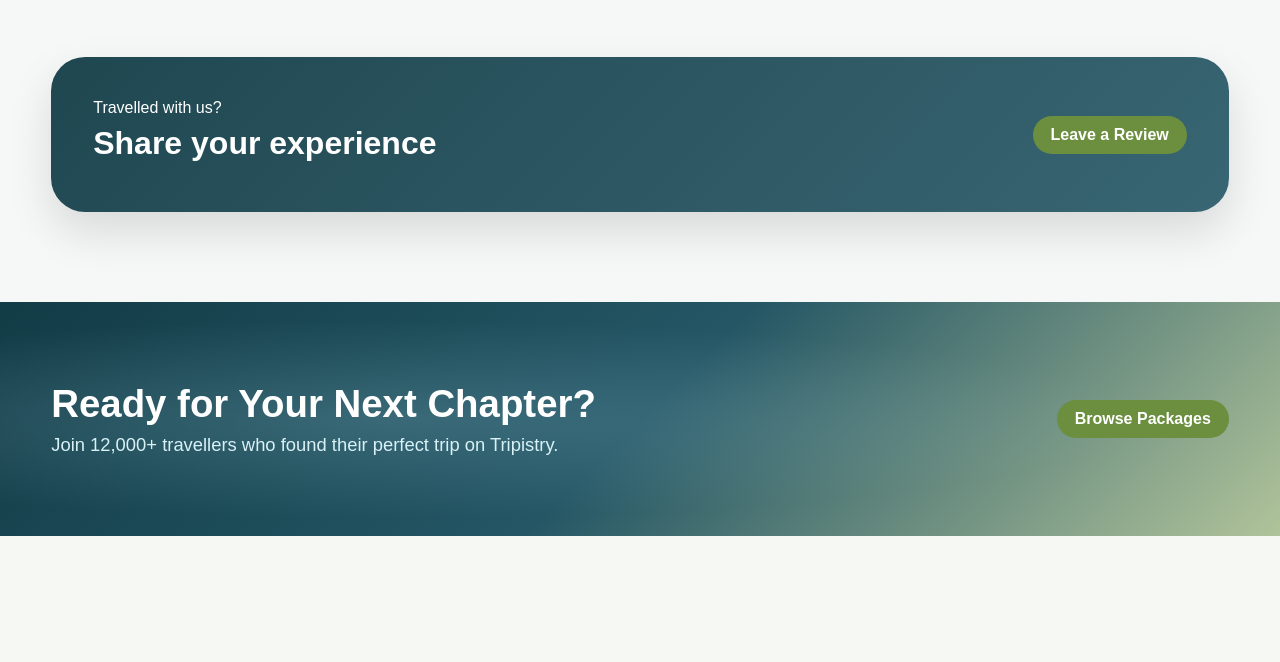
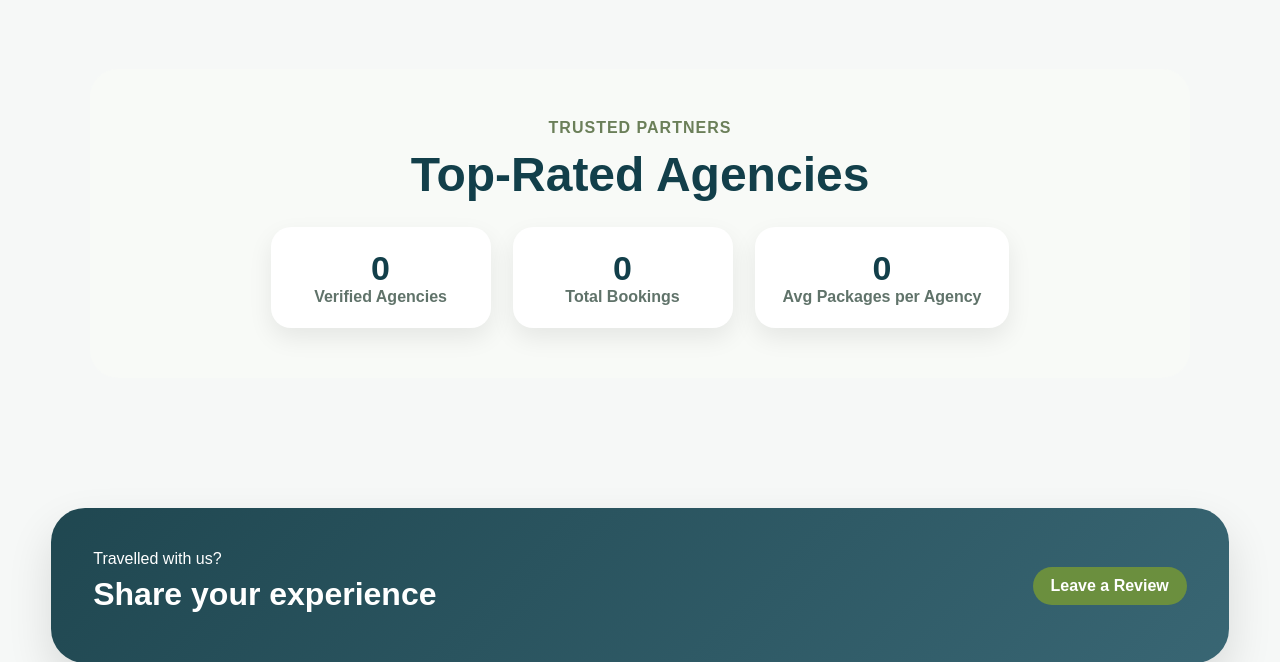
Before and after one commit to u25044215-Hannah/COS221_PA5_DB_Destinations, a PHP site: page / in a window 1280 px wide. Shown: the part 2029-2691 px from the top of the page. Before the commit the page ends 2565 px from the top, so only its background shows below. Run offline with PHP 8.4, Linux system fonts and the light colour scheme.

```diff
--- a/css/style.css
+++ b/css/style.css
@@ -135,3 +135,81 @@ body {
   padding: 8px 14px;
   font-size: 0.82rem;
 }
+
+.partners-section {
+  max-width: 1100px;
+  margin: 70px auto;
+  padding: 50px 40px;
+  border-radius: 28px;
+  background: #f8faf7;
+  text-align: center;
+}
+
+.partners-section .eyebrow {
+  color: #6b7f59;
+  font-weight: 700;
+  text-transform: uppercase;
+  letter-spacing: 1px;
+}
+
+.partners-section h2 {
+  font-size: 48px;
+  color: #123f4a;
+  margin: 10px 0 25px;
+}
+
+.partners-stats {
+  display: flex;
+  justify-content: center;
+  gap: 22px;
+  flex-wrap: wrap;
+}
+
+.stat-card {
+  background: white;
+  padding: 22px 28px;
+  border-radius: 20px;
+  min-width: 220px;
+  box-shadow: 0 10px 25px rgba(0,0,0,0.08);
+}
+
+.stat-card strong {
+  display: block;
+  font-size: 34px;
+  color: #123f4a;
+}
+
+.stat-card span {
+  color: #60736a;
+  font-weight: 600;
+}
+
+.experience-section .section-header {
+  text-align: center;
+  max-width: 850px;
+  margin: 0 auto 38px;
+}
+
+.experience-section .eyebrow {
+  display: inline-block;
+  margin-bottom: 10px;
+  color: #6b7f59;
+  font-size: 14px;
+  font-weight: 800;
+  letter-spacing: 2px;
+  text-transform: uppercase;
+}
+
+.experience-section .section-header h2 {
+  font-size: clamp(38px, 5vw, 64px);
+  line-height: 1;
+  color: #123f4a;
+  margin-bottom: 14px;
+}
+
+.experience-section .section-header p {
+  font-size: 20px;
+  color: #48625c;
+  max-width: 680px;
+  margin: 0 auto;
+}
```
Also changed, not shown: 1 other file.
